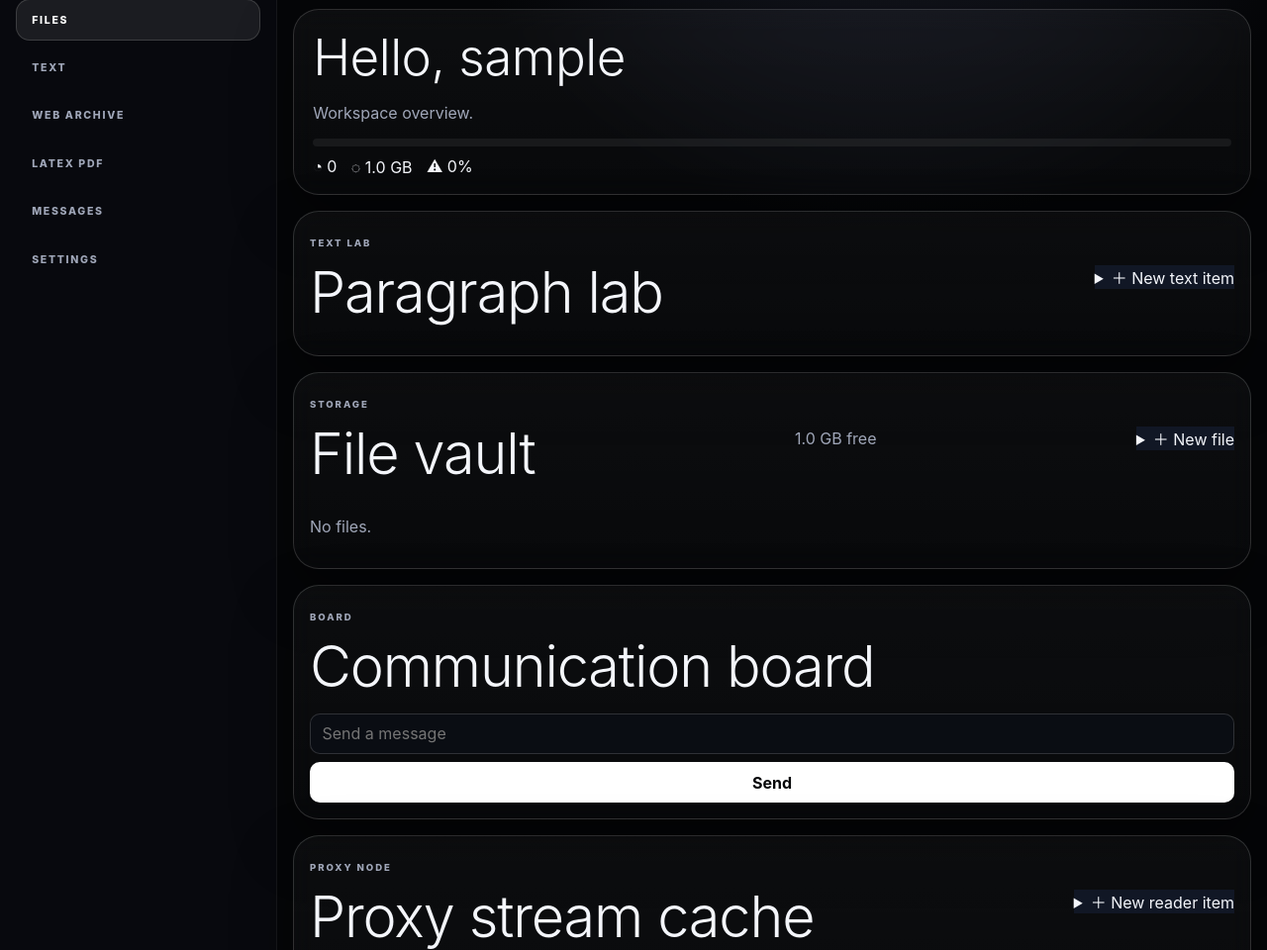
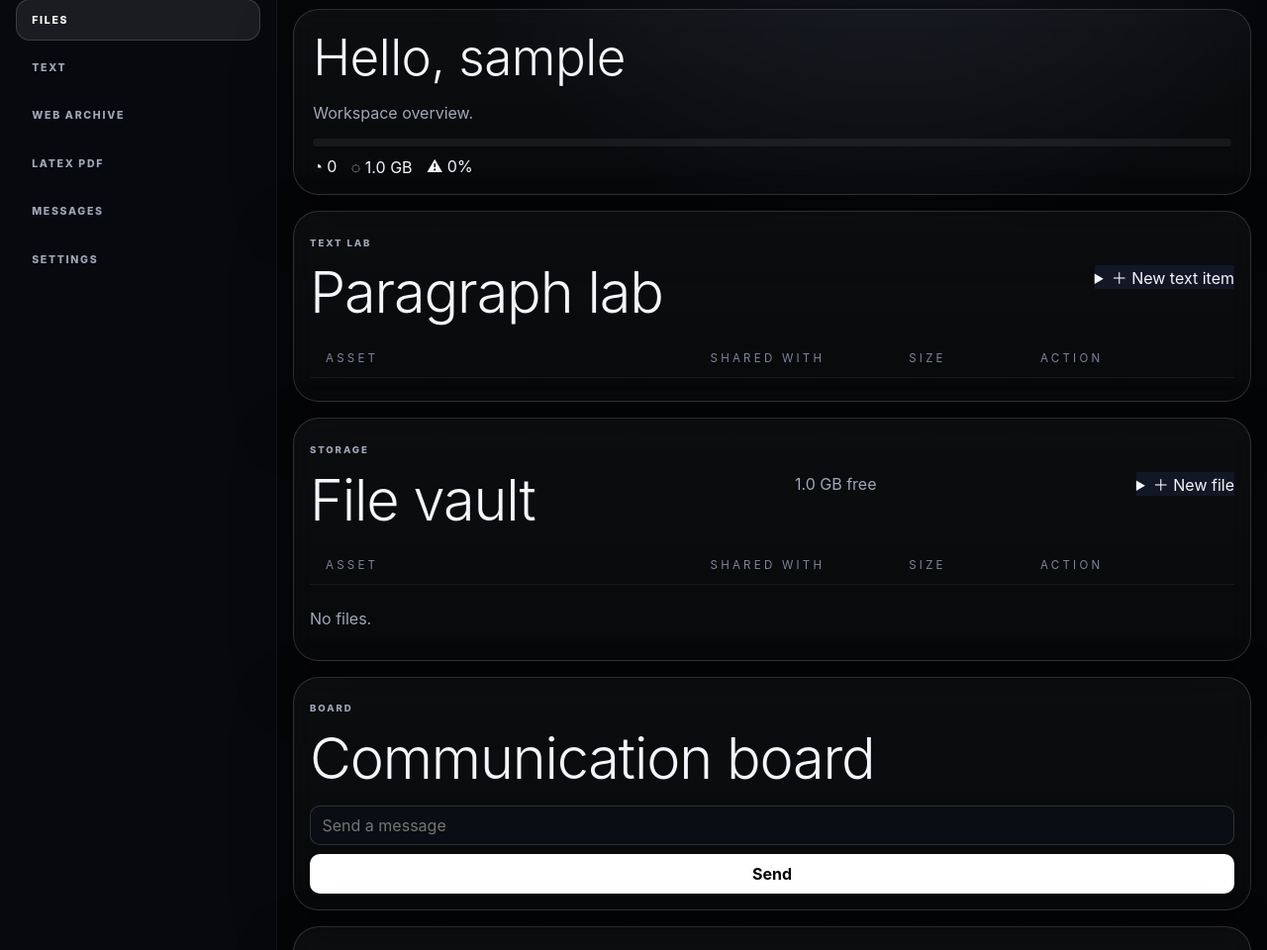
Before and after one commit to zof4/Research, a Flask app: page / in a window 1280 px wide. Shown: the part 86-1046 px from the top of the page at 99% size. Run offline with Flask 3, Linux system fonts and the light colour scheme; the visitor is signed in with stand-in values (Sample User, id 1); data that the repository does not hold is empty.

Commit message:
Bring full file-vault table layout with share avatars and action columns

```diff
--- a/static/style.css
+++ b/static/style.css
@@ -119,6 +119,20 @@ body {
 .section-head { display: flex; flex-wrap: wrap; align-items: center; gap: .7rem; justify-content: space-between; margin-bottom: .8rem; }
 .section-head h2 { margin: .1rem 0 0; font-size: clamp(1.6rem,4.5vw,3.6rem); text-transform: none; font-weight: 320; letter-spacing: -.02em; }
 
+.file-table-head {
+  display: grid;
+  grid-template-columns: minmax(0, 2fr) minmax(180px, 1fr) 120px minmax(180px, auto);
+  gap: .8rem;
+  padding: .75rem 1rem;
+  margin-bottom: .45rem;
+  color: #7e859b;
+  font-size: .72rem;
+  letter-spacing: .28em;
+  text-transform: uppercase;
+  border-bottom: 1px solid var(--line-soft);
+}
+.file-stack { gap: .55rem; }
+
 .item-stack { display: grid; gap: .7rem; }
 .item-card {
   border: 1px solid var(--line-soft);
--- a/templates/index.html
+++ b/templates/index.html
@@ -188,7 +188,14 @@
           <p class="helper-text">Log in to save text.</p>
           {% endif %}
 
-          <div class="item-stack">
+          <div class="file-table-head" aria-hidden="true">
+            <span>Asset</span>
+            <span>Shared with</span>
+            <span>Size</span>
+            <span>Action</span>
+          </div>
+
+          <div class="item-stack file-stack">
             {% if text_groups %}
               {% if is_admin %}
               {% for group in text_groups %}
@@ -411,7 +418,14 @@
           <p class="helper-text">Log in to upload or delete files.</p>
           {% endif %}
 
-          <div class="item-stack">
+          <div class="file-table-head" aria-hidden="true">
+            <span>Asset</span>
+            <span>Shared with</span>
+            <span>Size</span>
+            <span>Action</span>
+          </div>
+
+          <div class="item-stack file-stack">
             {% if is_admin %}
               {% for group in file_groups %}
               <article class="item-card">
@@ -419,8 +433,8 @@
                 {% if group.files %}
                 <div class="item-stack">
                   {% for file in group.files %}
-                  <article class="item-card row-card file-tile">
-                    <div class="row-main">
+                  <article class="item-card row-card file-tile file-row">
+                    <div class="file-col file-asset">
                       <div class="file-tile-head">
                         <span class="file-icon" aria-hidden="true">🗎</span>
                         <div>
@@ -430,10 +444,11 @@
                             </a>
                             {% if file.hidden %}<span class="item-badge">Hidden</span>{% endif %}
                           </h3>
-                          <p class="item-meta">{{ human_size(file.size) }} • {{ file.modified.strftime('%Y-%m-%d %H:%M') }}</p>
+                          <p class="item-meta">{{ file.modified.strftime('%b %d') }} • {{ file.owner }}</p>
                         </div>
                       </div>
-                      <div class="file-permissions">
+                    </div>
+                    <div class="file-col file-shared">
                       {% if file.shared_with %}
                       <div class="share-avatar-stack" aria-label="Shared with users">
                         {% for shared_user in file.shared_with[:3] %}
@@ -448,12 +463,15 @@
                       <span class="private-pill">Private</span>
                       {% endif %}
                     </div>
-                    </div>
+                    <div class="file-col file-size">{{ human_size(file.size) }}</div>
+                    <div class="file-col file-actions">
+                      <a class="secondary-button file-action-button" href="{{ url_for('download_file', filename=file.name, owner=file.owner) }}" target="_blank" rel="noopener noreferrer">Download</a>
                       <form method="post" action="{{ url_for('delete_file', filename=file.name, owner=file.owner) }}" class="inline-form" data-async>
                         <input type="hidden" name="csrf_token" value="{{ csrf_token }}" />
-                      <button type="submit" class="delete-button">Delete</button>
+                        <button type="submit" class="delete-button file-action-button">Delete</button>
                       </form>
-                    <form method="post" action="{{ url_for('share_file', filename=file.name, owner=file.owner) }}" class="inline-form" data-async>
+                    </div>
+                    <form method="post" action="{{ url_for('share_file', filename=file.name, owner=file.owner) }}" class="inline-form file-share-form" data-async>
                       <input type="hidden" name="csrf_token" value="{{ csrf_token }}" />
                       <select name="share_username" required>
                         <option value="">Share with…</option>
@@ -489,8 +507,8 @@
               {% endfor %}
             {% elif files %}
               {% for file in files %}
-              <article class="item-card row-card file-tile">
-                <div class="row-main">
+              <article class="item-card row-card file-tile file-row">
+                <div class="file-col file-asset">
                   <div class="file-tile-head">
                     <span class="file-icon" aria-hidden="true">🗎</span>
                     <div>
@@ -501,10 +519,11 @@
                         {% if file.hidden %}<span class="item-badge">Hidden</span>{% endif %}
                         {% if file.is_shared_to_viewer %}<span class="item-badge">Shared</span>{% endif %}
                       </h3>
-                      <p class="item-meta">{{ human_size(file.size) }} • {{ file.modified.strftime('%Y-%m-%d %H:%M') }}{% if is_admin %} • {{ file.owner }}{% endif %}</p>
+                      <p class="item-meta">{{ file.modified.strftime('%b %d') }}{% if is_admin %} • {{ file.owner }}{% endif %}</p>
                     </div>
                   </div>
-                  <div class="file-permissions">
+                </div>
+                <div class="file-col file-shared">
                   {% if file.shared_with %}
                   <div class="share-avatar-stack" aria-label="Shared with users">
                     {% for shared_user in file.shared_with[:3] %}
@@ -519,13 +538,19 @@
                   <span class="private-pill">Private</span>
                   {% endif %}
                 </div>
-                </div>
+                <div class="file-col file-size">{{ human_size(file.size) }}</div>
+                <div class="file-col file-actions">
+                  <a class="secondary-button file-action-button" href="{{ url_for('download_file', filename=file.name, owner=file.owner) }}" target="_blank" rel="noopener noreferrer">Download</a>
 
                 {% if is_authenticated and (is_admin or file.owner == current_username) %}
                 <form method="post" action="{{ url_for('delete_file', filename=file.name, owner=file.owner) }}" class="inline-form" data-async>
                   <input type="hidden" name="csrf_token" value="{{ csrf_token }}" />
-                  <button type="submit" class="delete-button">Delete</button>
+                  <button type="submit" class="delete-button file-action-button">Delete</button>
                 </form>
+                {% endif %}
+                </div>
+                {% if is_authenticated and (is_admin or file.owner == current_username) %}
+                <div class="file-actions-secondary">
                 {% if file.hidden %}
                 <form method="post" action="{{ url_for('unhide_file', filename=file.name, owner=file.owner) }}" class="inline-form" data-async>
                   <input type="hidden" name="csrf_token" value="{{ csrf_token }}" />
@@ -549,6 +574,7 @@
                   </select>
                   <button type="submit" class="secondary-button">Share</button>
                 </form>
+                </div>
                 {% if file.shared_with %}
                 <div class="share-list">
                   <p class="helper-text">Shared with:</p>
```
Also changed, not shown: other parts of static/style.css (+41 -1 lines). Lines whose indentation alone changed are shown as unchanged.
